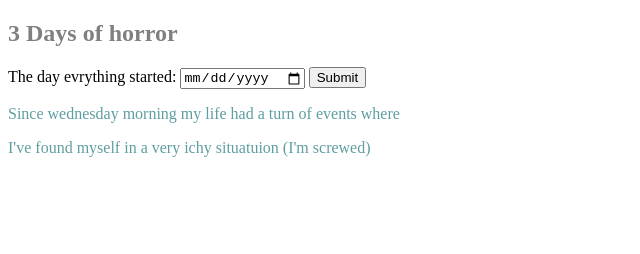
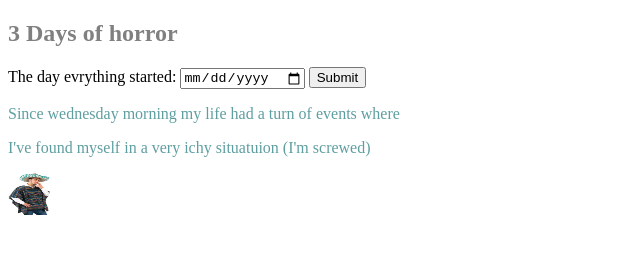
Before and after one commit to OmyRob86/bge-correction-exo-1, a website: page public/index.html in a window 1280 px wide. Shown: the whole page, without its empty margins (0-640 px from the left). Drawn offline with Linux system fonts and the light colour scheme; files whose address does not match are found by name.

Commit message:
tried to add image

```diff
--- a/index.js
+++ b/index.js
@@ -5,7 +5,7 @@ const fs = require("fs");
 const app = express();
 
 app.listen(3000, () => {
-    console.log("serveur started...");
+    console.log("server started...");
 });
 
 app.use(express.static('./public'));
--- a/public/index.html
+++ b/public/index.html
@@ -14,6 +14,7 @@
         </form>
         <p>Since wednesday morning my life had a turn of events where</p>
         <p>I've found myself in a very ichy situatuion (I'm screwed)</p>
+        <img src="C:\Users\BGE\Projects\Nodejs\projet_3\public\Sombrero.jpg" height="42" width="42">
 
     </article>
 
```
